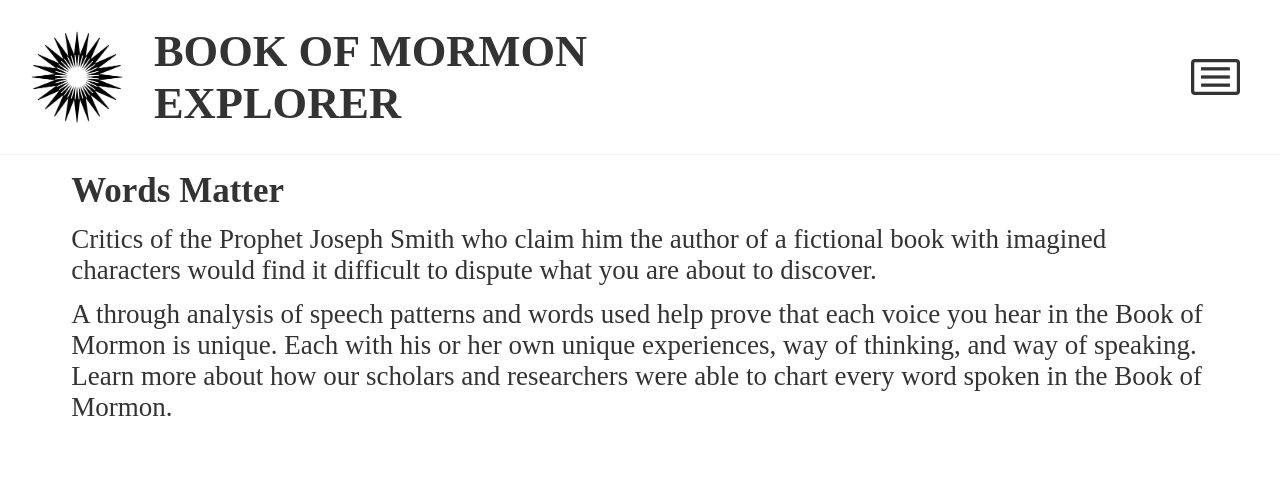
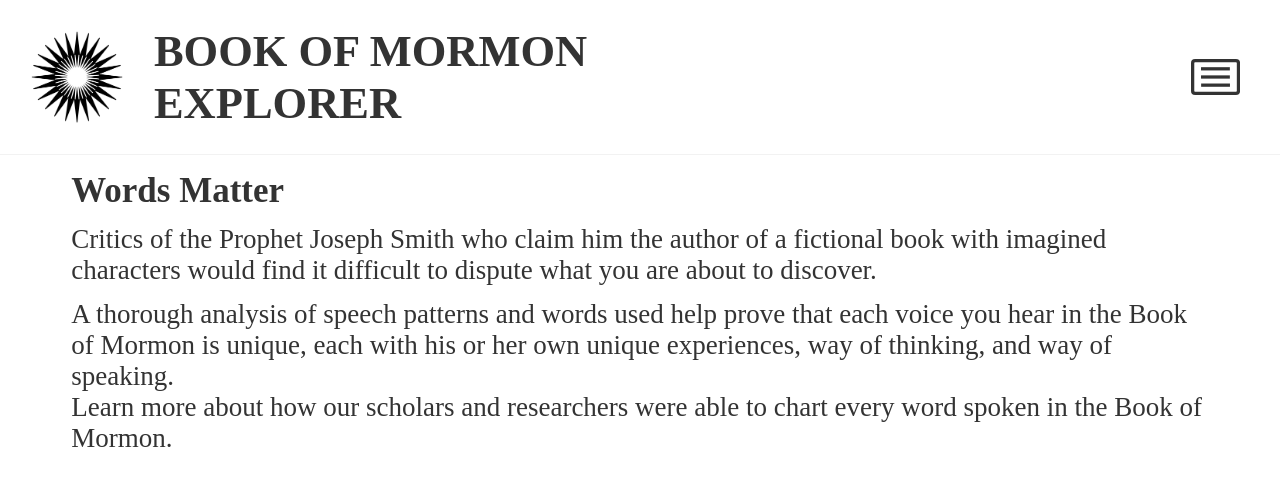
Before and after one commit to jesse279/book_of_mormon_voices, a React (Create React App) app: page /about in a window 1280 px wide. Shown: the top 486 px of the page. Built offline with nearby package versions, Linux system fonts and the light colour scheme; a web font is replaced by a local one.

Commit message:
fixed about page typo

```diff
--- a/src/About.js
+++ b/src/About.js
@@ -10,8 +10,8 @@ const About = () => {
         dispute what you are about to discover.
       </p>
       <p className='main-text' >
-        A through analysis of speech patterns and words used help prove
-        that each voice you hear in the Book of Mormon is unique. Each
+        A thorough analysis of speech patterns and words used help prove
+        that each voice you hear in the Book of Mormon is unique, each
         with his or her own unique experiences, way of thinking, and way
         of speaking.
       </p>
```
Also changed, not shown: todo.txt.
